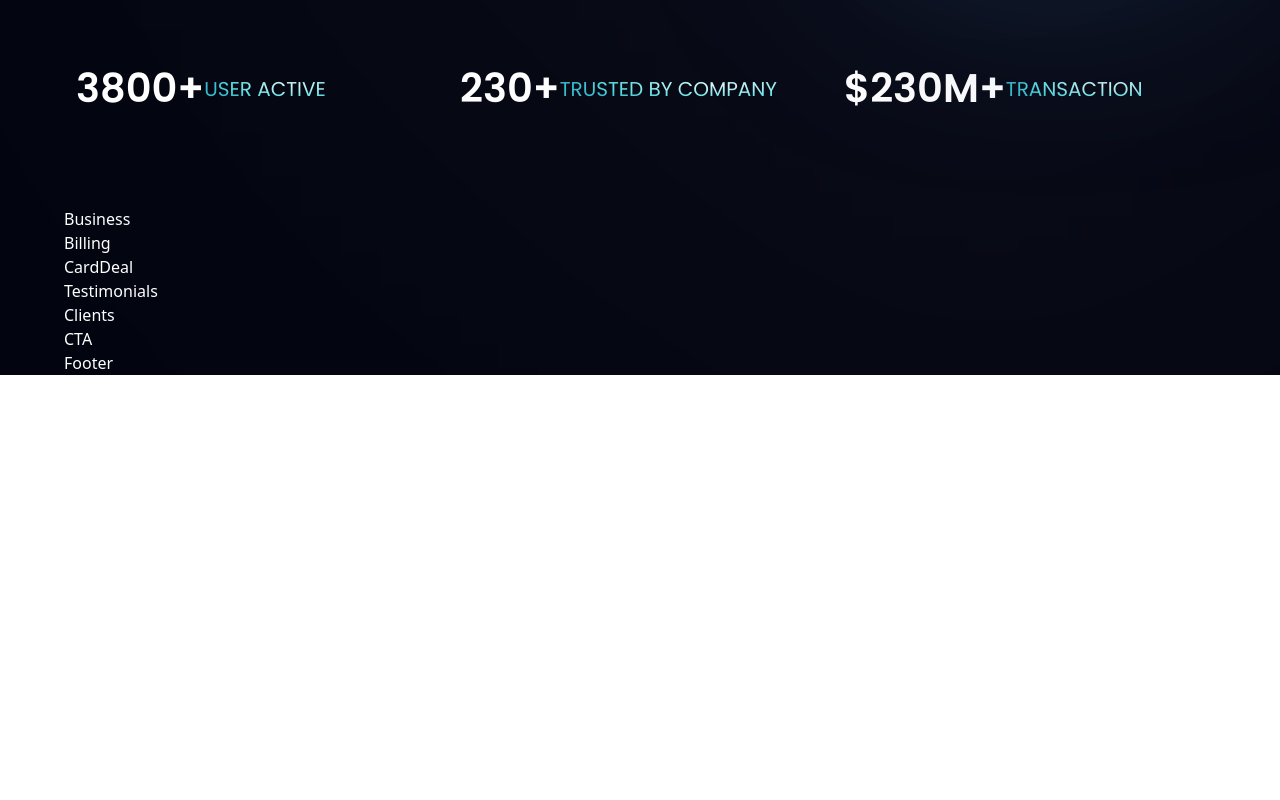
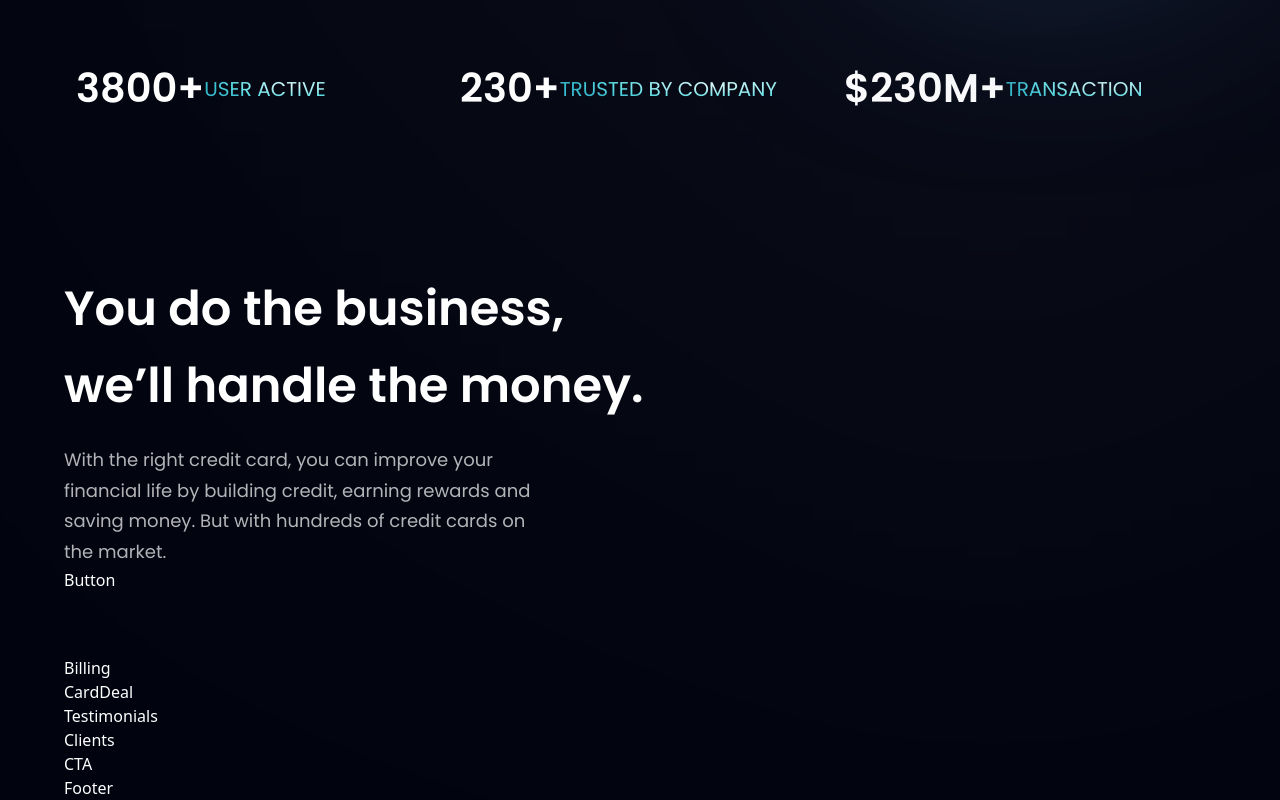
Before and after one commit to Prathamdas3/WooBank, a React (Vite) app: page / in a window 1280 px wide. Shown: the part 738-1538 px from the top of the page. Before the commit the page ends 1113 px from the top, so only its background shows below. Built offline with nearby package versions, Linux system fonts and the light colour scheme.

Commit message:
completed the business part of my page

```diff
--- a/src/components/Business.jsx
+++ b/src/components/Business.jsx
@@ -1,10 +1,26 @@
-import React from "react";
+import { features } from "../constants";
+import styles, { layout } from "../style";
+import Button from "./Button";
 
 const Business = () => {
   return (
-    <div>
-      <h1 className="text-white">Business</h1>
-    </div>
+    <section id="features" className={layout.section}>
+      <div className={layout.sectionInfo}>
+        <h2 className={styles.heading2}>
+          You do the business,
+          <br className="sm:block hidden " />
+          we’ll handle the money.
+        </h2>
+
+        <p className={`${styles.paragraph} max-w-[470px] mt-5`}>
+          With the right credit card, you can improve your financial life by
+          building credit, earning rewards and saving money. But with hundreds
+          of credit cards on the market.
+        </p>
+
+        <Button styles="mt-10" />
+      </div>
+    </section>
   );
 };
 
```
